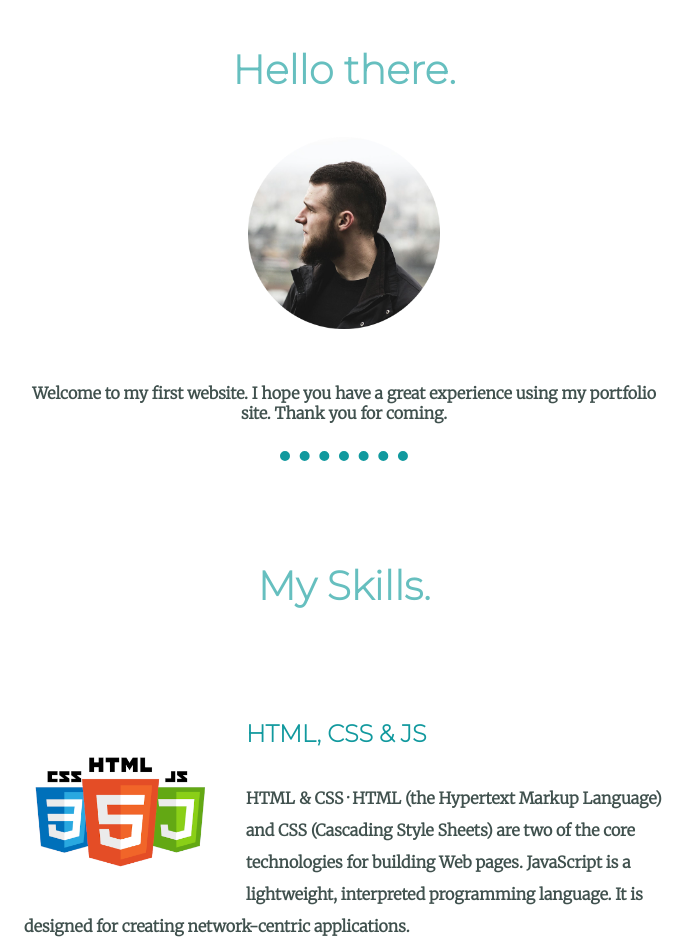
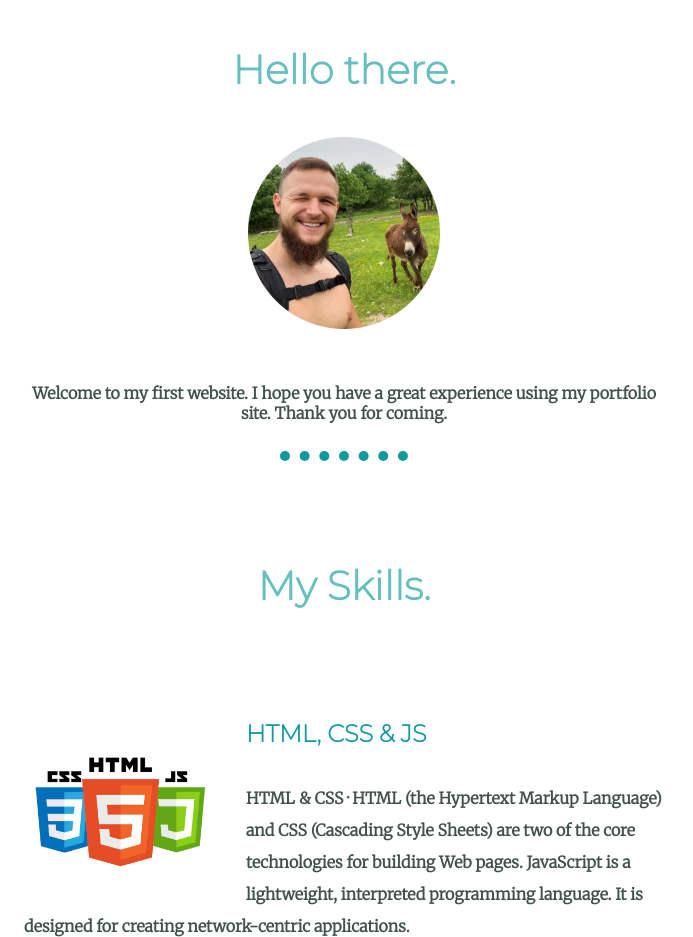
Before and after one commit to dIvanov-0/Portfolio, a plain HTML site: page index.html in a window 1280 px wide. Shown: the part 980-1917 px from the top of the page, without its empty margins (296-989 px from the left). Drawn offline with Linux system fonts and the light colour scheme.

Commit message:
Changed the main photo

```diff
--- a/index.html
+++ b/index.html
@@ -23,7 +23,7 @@
   <div class="middle-container">
     <div class="profile">
       <h2>Hello there.</h2>
-      <img class="me" src="img/circle-me-mount.png" alt="me on a mount">
+      <img class="me" src="img/circle-me.png" alt="me on a mount">
       <p class="welcome">Welcome to my first website. I hope you have a great experience using my portfolio site. Thank you for coming. </p>
     </div>
     <hr>
```
Also changed, not shown: IMG/circle-me.png (added).
